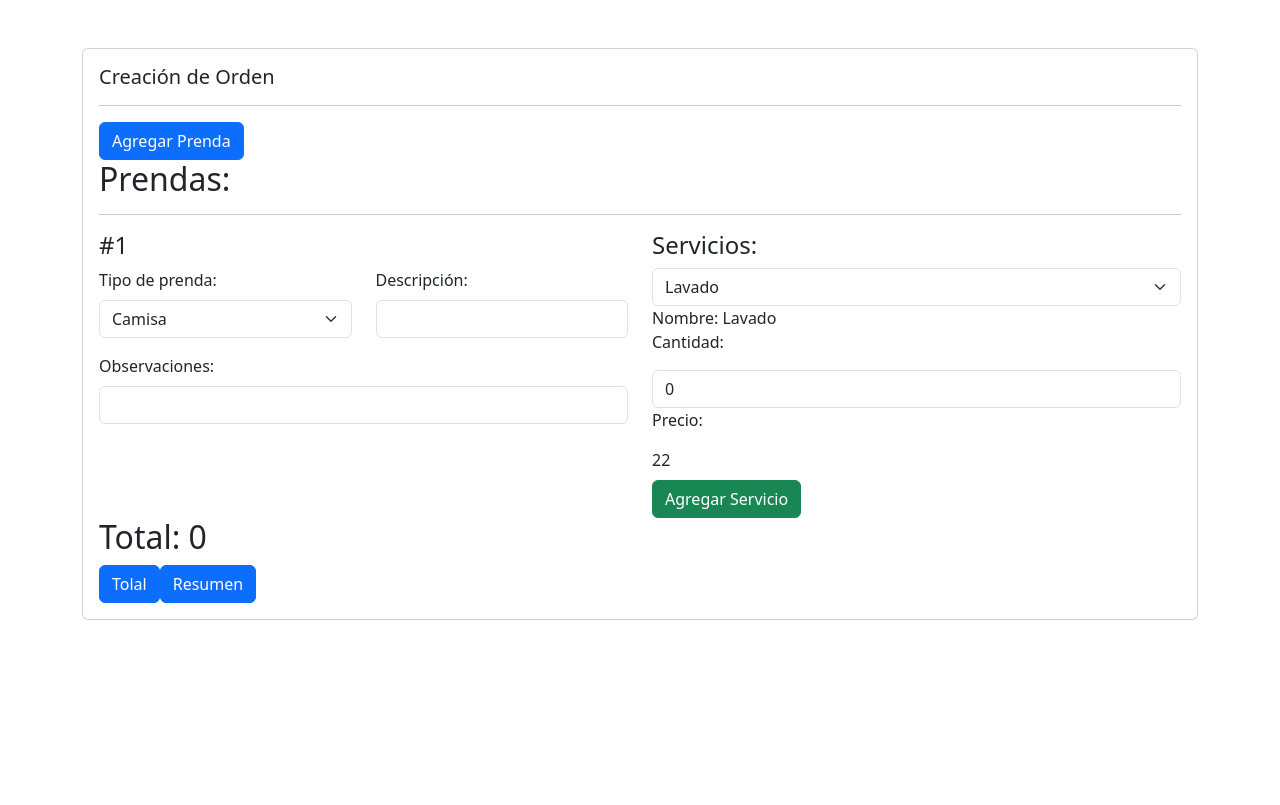
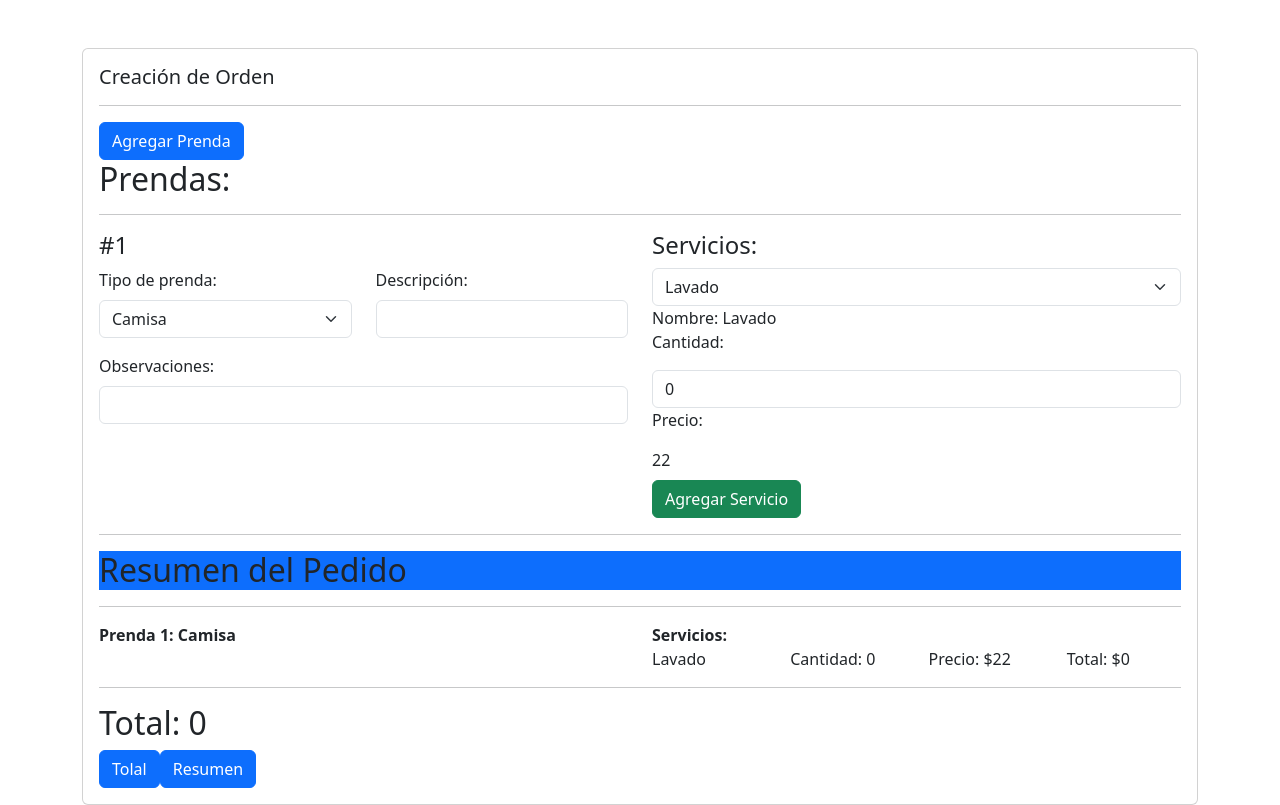
Before and after one commit to puka0405/Lavanderia2, a React (Create React App) app: page /orden in a window 1280 px wide. Built offline with nearby package versions, Linux system fonts and the light colour scheme.

Commit message:
Order View with resume

```diff
--- a/src/CreateOrder.jsx
+++ b/src/CreateOrder.jsx
@@ -232,6 +232,39 @@ const CreateOrder = () => {
                             </div>
                         ))
                     }
+                    <hr />
+                    <h2 variant="info" className="bg-primary">Resumen del Pedido</h2>
+                    <hr />
+                    {
+                        order.garments?.map((garment, i) => (
+                            <div>
+                                <Row>
+                                    <Col>
+                                        <strong>Prenda {i + 1}: {garment.type}</strong>
+                                        {garment.description && <p>Descripción: {garment.description}</p>}
+                                        {garment.observations && <p>Observaciones: {garment.observations}</p>}
+                                    </Col>
+                                    <Col>
+                                        <strong>Servicios:</strong>
+                                        {
+                                            garment.services.map((service, is) => (
+                                                <div>
+                                                    <Row>
+                                                        <Col>{service.name}</Col>
+                                                        <Col>Cantidad: {service.quantity || 0}</Col>
+                                                        <Col>Precio: ${service.unitPrice || 0}</Col>
+                                                        <Col>Total: ${(service.quantity || 0) * (service.unitPrice || 0)}</Col>
+                                                    </Row>
+                                                </div>
+                                            ))
+                                        }
+                                    </Col>
+                                </Row>
+                                <hr />
+                            </div>
+                        ))
+                    }
+
                     <h2>Total: {total}</h2>
 
                     <Button onClick={calculateTotal}>Tolal</Button>
```
